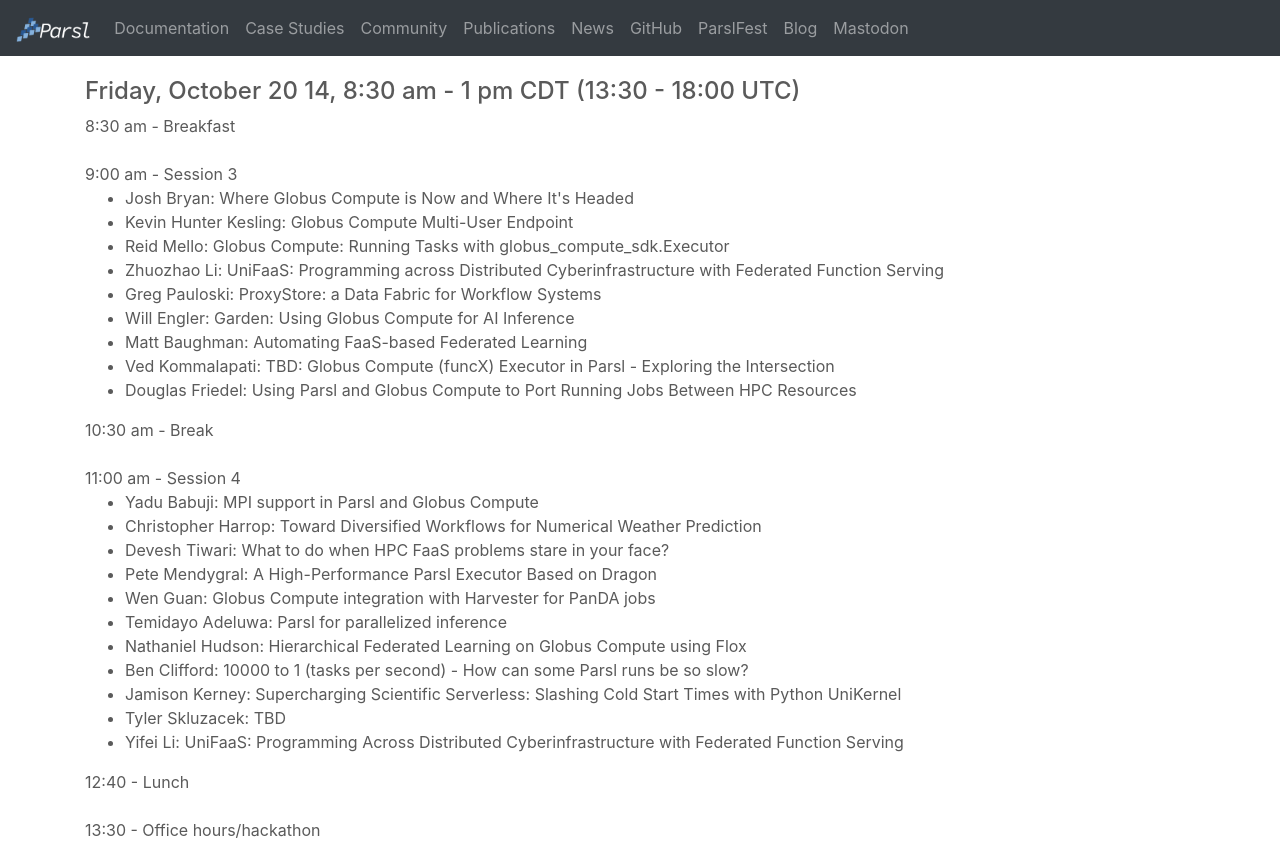
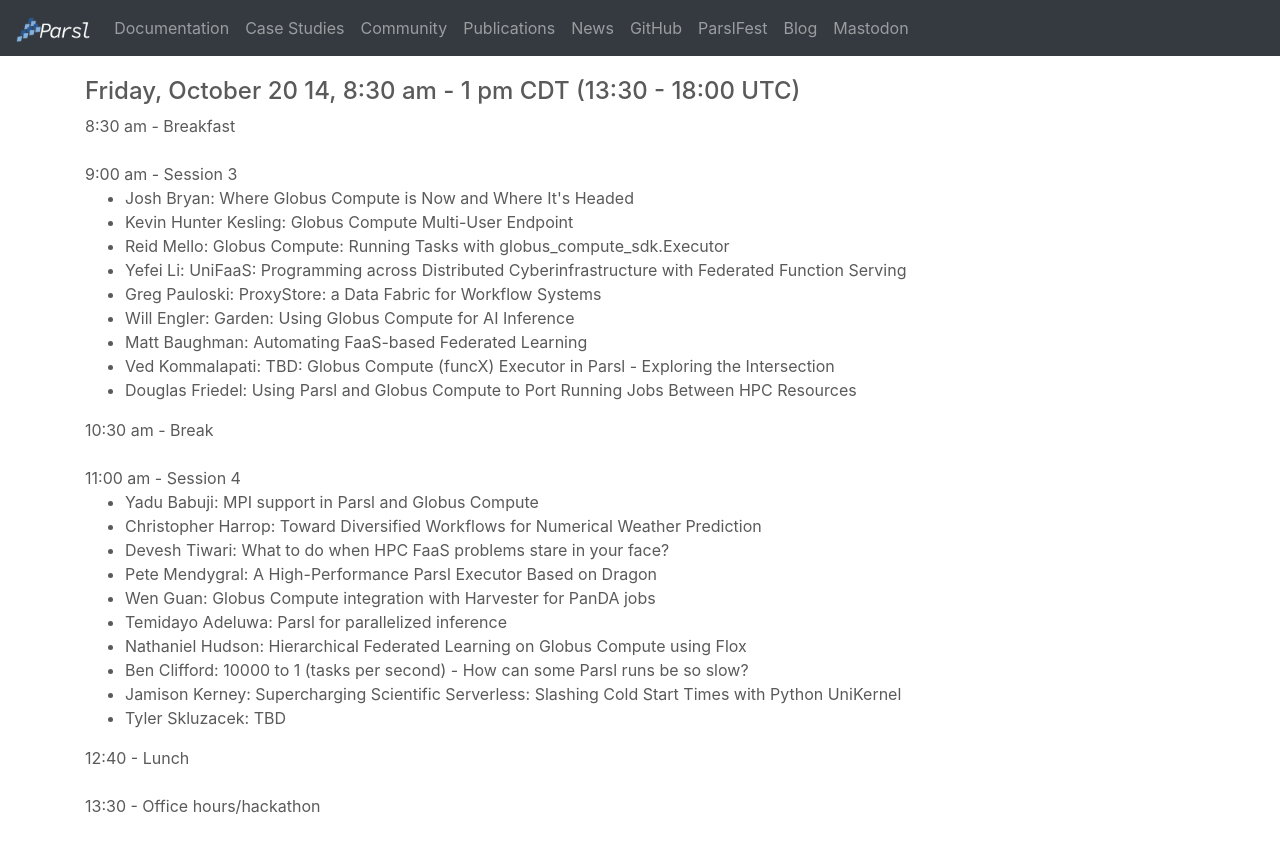
Before and after one commit to Parsl/parsl.github.io, a Jekyll site: the page built from parslfest/parslfest2023.html, in a window 1280 px wide and 900 px high, scrolled down 1952 px, cut to the strip 0-851 px from the top of the window. Built offline with Jekyll 4.4.1, drawn with Linux system fonts in a browser that asks for light colours.

Commit message:
Update parslfest2023.html

```diff
--- a/parslfest/parslfest2023.html
+++ b/parslfest/parslfest2023.html
@@ -106,7 +106,7 @@
 	     	<li>Josh Bryan: Where Globus Compute is Now and Where It's Headed</li>
 		<li>Kevin Hunter Kesling: Globus Compute Multi-User Endpoint</li>
 		<li>Reid Mello: Globus Compute: Running Tasks with globus_compute_sdk.Executor</li>
-		<li>Zhuozhao Li: UniFaaS: Programming across Distributed Cyberinfrastructure with Federated Function Serving</li>
+		<li>Yefei Li: UniFaaS: Programming across Distributed Cyberinfrastructure with Federated Function Serving</li>
 	      	<li>Greg Pauloski: ProxyStore: a Data Fabric for Workflow Systems</li>
 		<li>Will Engler: Garden: Using Globus Compute for AI Inference</li>
 		<li>Matt Baughman: Automating FaaS-based Federated Learning</li>
@@ -128,7 +128,6 @@
 		<li>Ben Clifford: 10000 to 1 (tasks per second) - How can some Parsl runs be so slow?</li>
 		<li>Jamison Kerney: Supercharging Scientific Serverless: Slashing Cold Start Times with Python UniKernel</li>
 		<li>Tyler Skluzacek: TBD</li>
-		<li>Yifei Li: UniFaaS: Programming Across Distributed Cyberinfrastructure with Federated Function Serving</li>
 	</ul>
 
 
```
